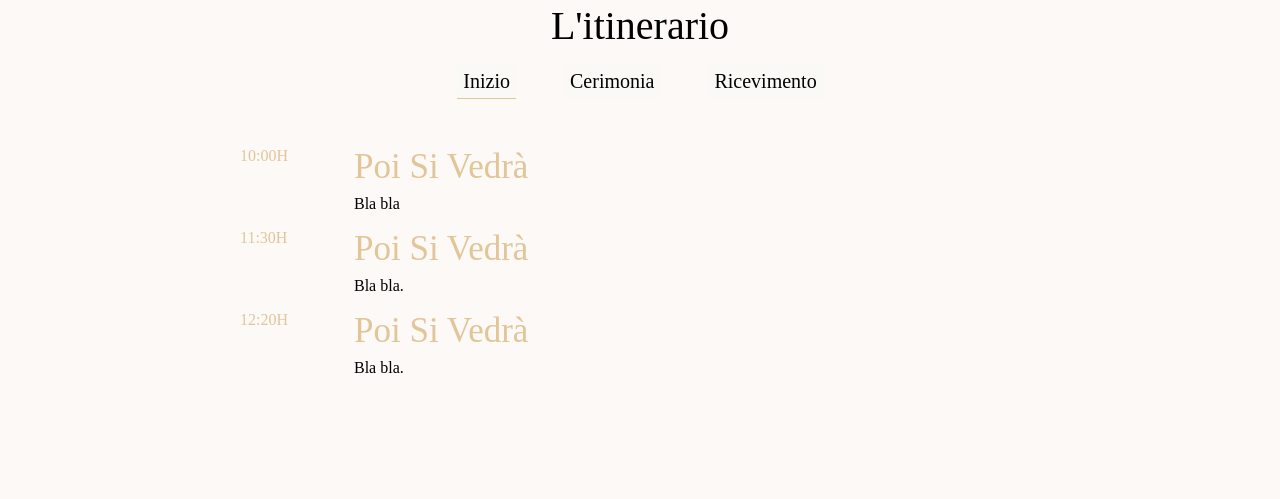
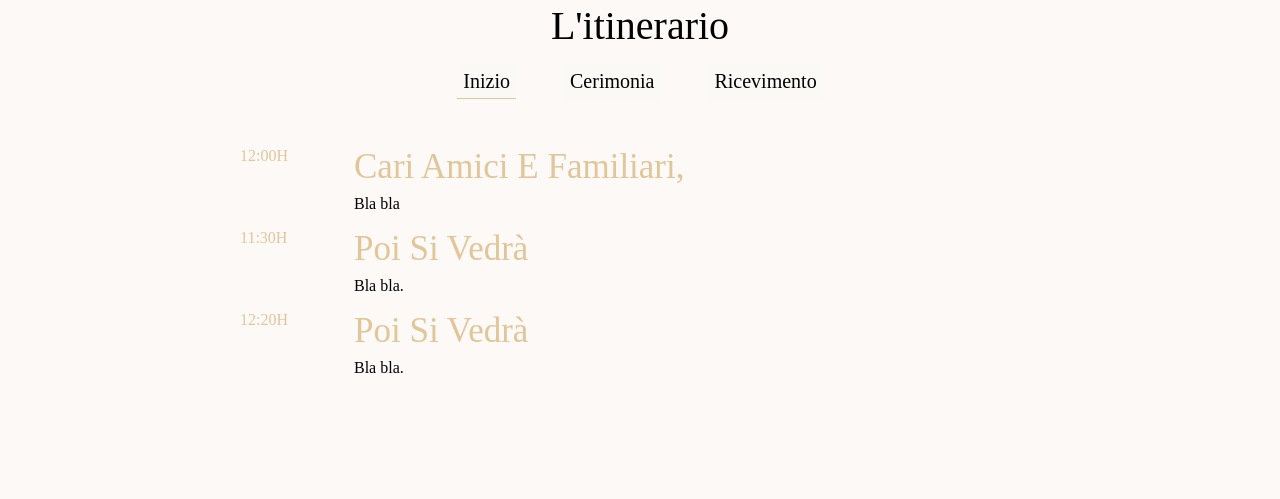
Before and after one commit to Pswie/Cosimo-Valentina, a plain HTML site: page index.html in a window 1280 px wide. Shown: the part 2729-3228 px from the top of the page. Drawn offline with nearby package versions, Linux system fonts and the light colour scheme; a web font is replaced by a local one.

Commit message:
Update index.html

```diff
--- a/index.html
+++ b/index.html
@@ -139,10 +139,10 @@
             <div class="filter-cards tab1 t-active">
                 <div class="row">
                     <div class="time">
-                        <h5>10:00H</h5>
+                        <h5>12:00H</h5>
                     </div>
                     <div>
-                        <h3>Poi si vedrà</h3>
+                        <h3>Cari amici e familiari, </h3>
                         <p>Bla bla</p>
                     </div>
                 </div>
```
